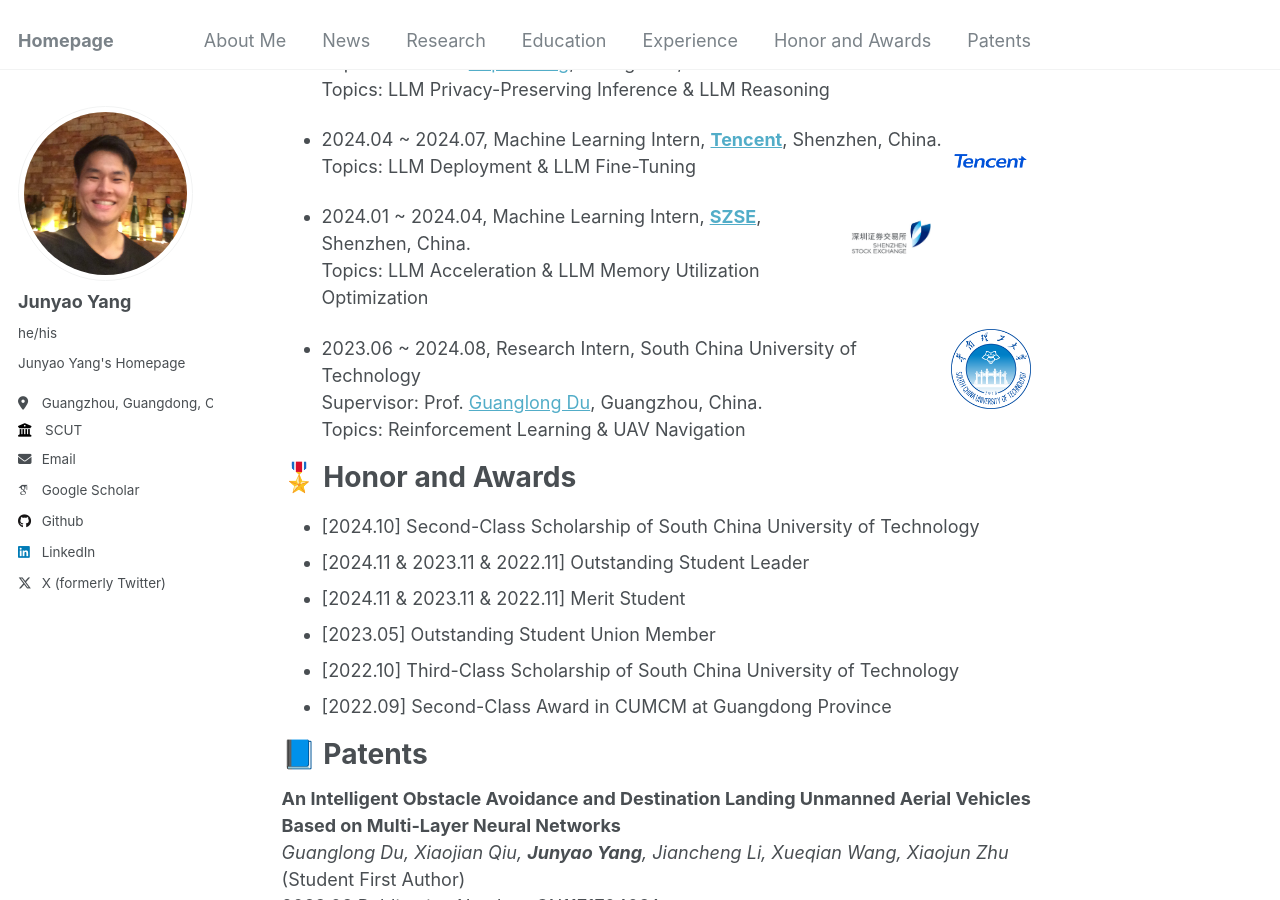
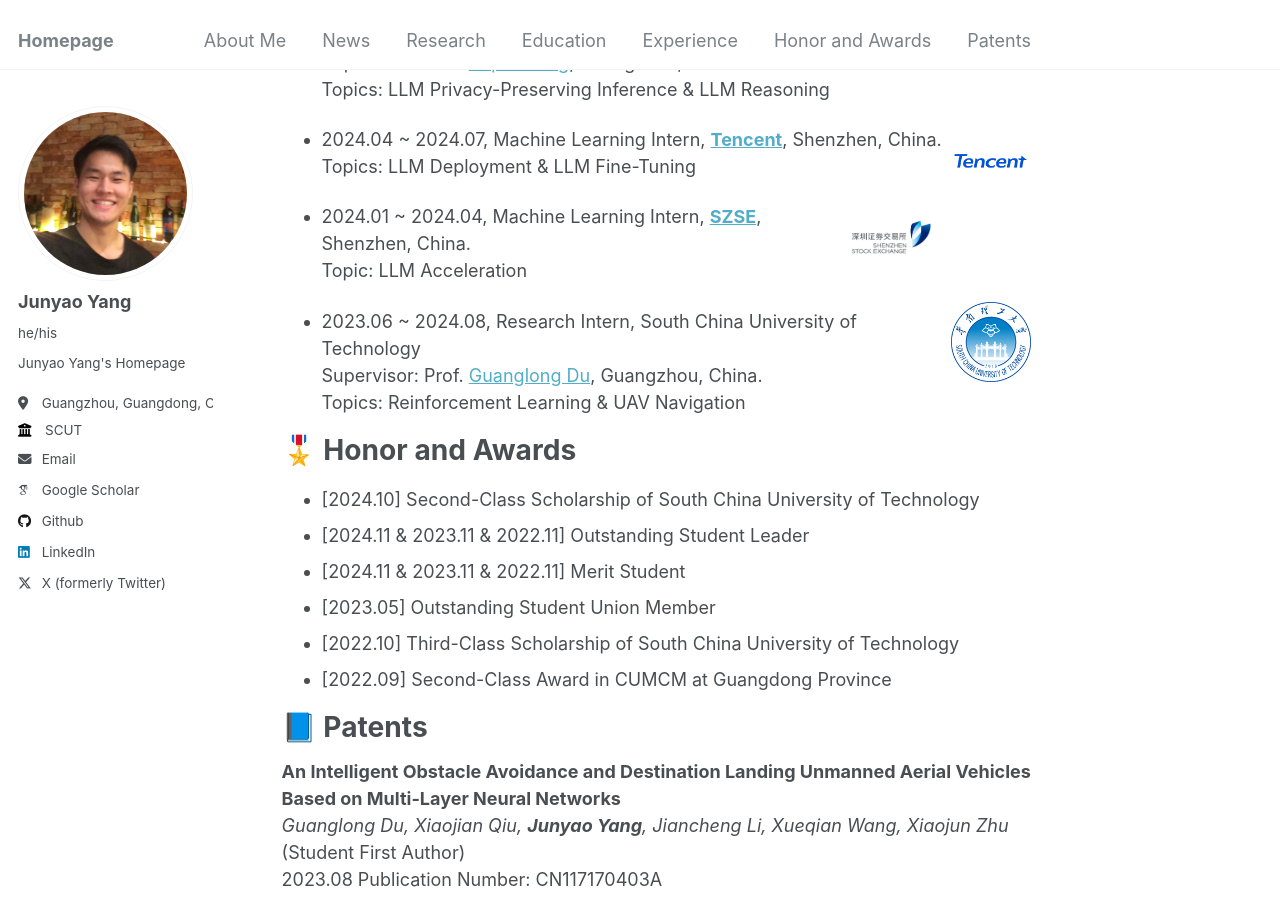
Before and after one commit to jyyang26/jyyang26.github.io, a Jekyll site: the page built from _pages/about.md, in a window 1280 px wide and 900 px high, scrolled down 2279 px. Built offline with Jekyll 4.4.1, drawn with Linux system fonts in a browser that asks for light colours; some web fonts are replaced.

Commit message:
Update about.md

```diff
--- a/_pages/about.md
+++ b/_pages/about.md
@@ -96,7 +96,7 @@ arXiv preprint, 2025.02 <br>
     <img src="images/SZSE.jpg" alt="szse" style="float: right; margin-right: 20px;; width: 80px; height: 80px;">
 </p>
 - 2024.01 ~ 2024.04, Machine Learning Intern, **[SZSE](https://www.szse.cn/English/index.html)**, Shenzhen, China. <br>
-  Topics: LLM Acceleration & LLM Memory Utilization Optimization <br>
+  Topic: LLM Acceleration <br>
 
 <p>
     <img src="images/South_China_University_of_Technology_Logo_(Since_2022).svg.png" alt="SCUT" style="float: right; margin-right: 20px;; width: 80px; height: 80px;">
```
